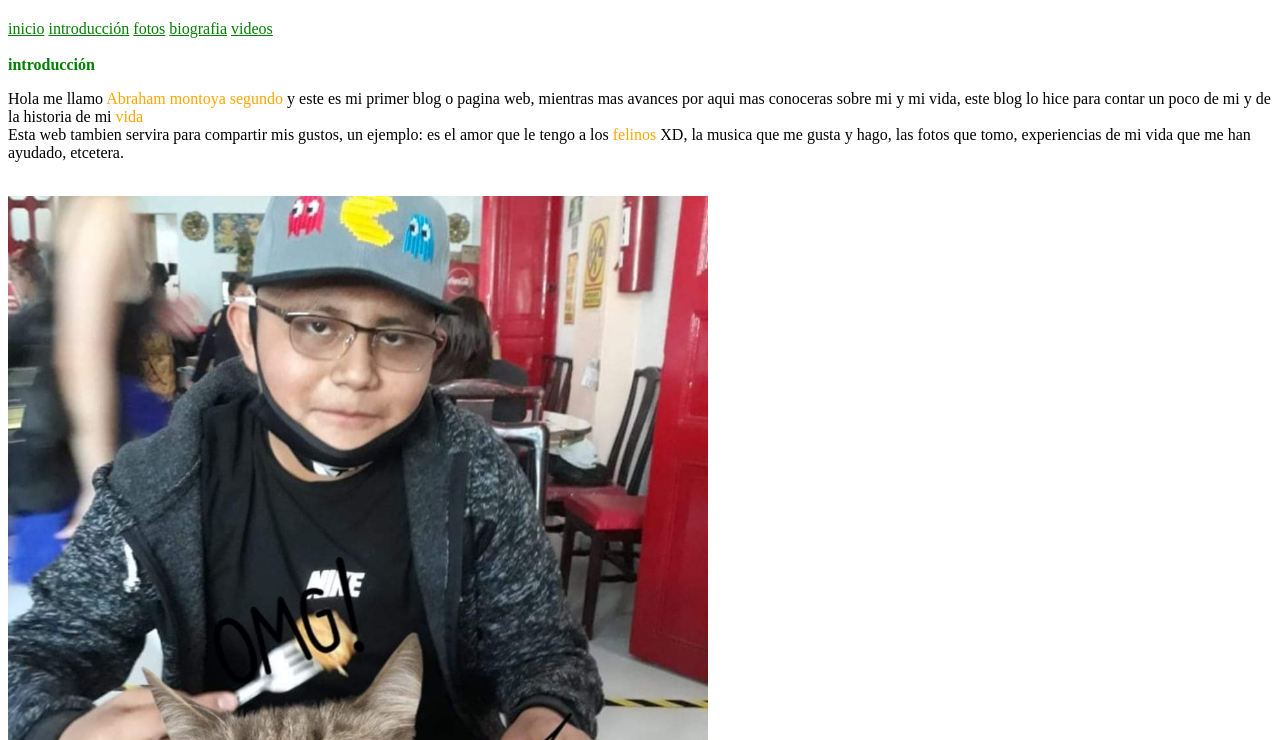
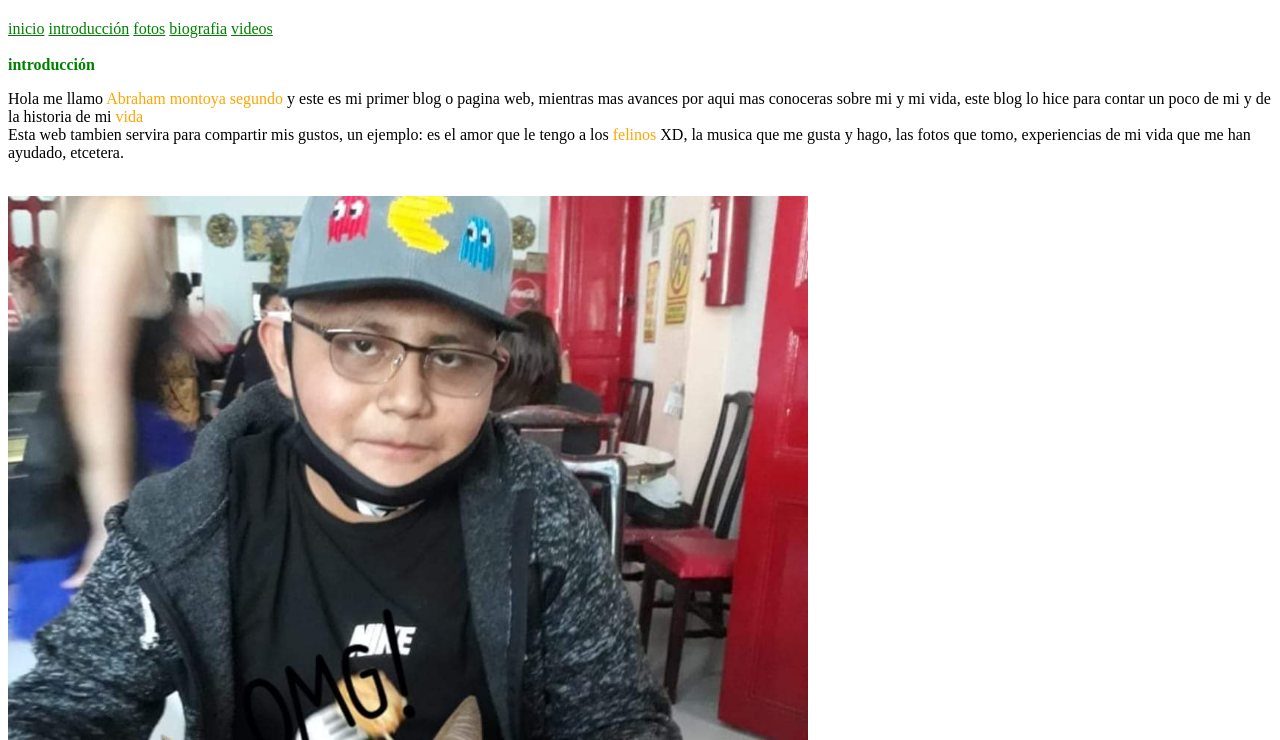
Before and after one commit to abrahamhappy05/abrahamhappy05.github.io, a plain HTML site: page index.html in a window 1280 px wide. Shown: the part 60-800 px from the top of the page. Drawn offline with Linux system fonts and the light colour scheme.

Commit message:
update estilo.css

```diff
--- a/estilo.css
+++ b/estilo.css
@@ -3,6 +3,6 @@
 a {color: green;}
 a:hover {color:orange;}
 .green {color:green;}
-.tfcomiendo {width:700px;}
+.tfcomiendo {width:800px;}
 .red {color:red;}
 .biografia span {color:orange;}
```
